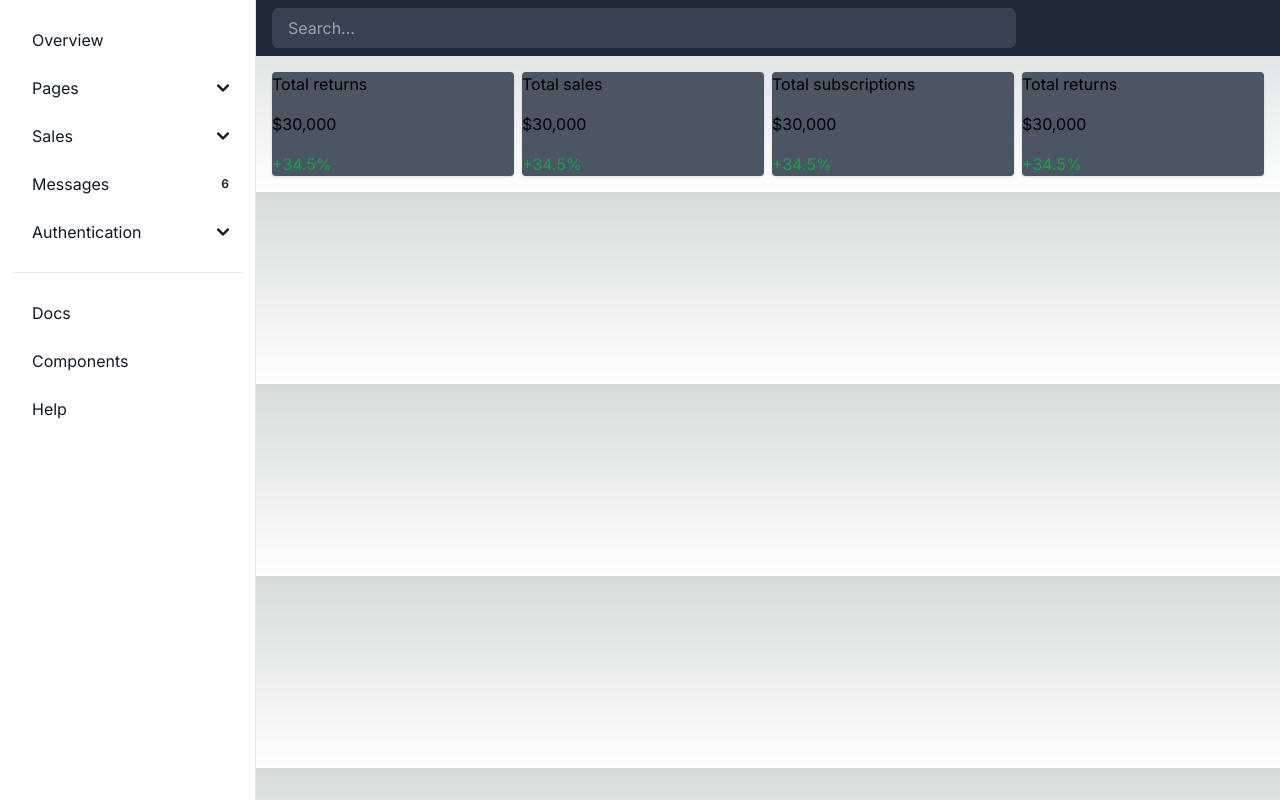
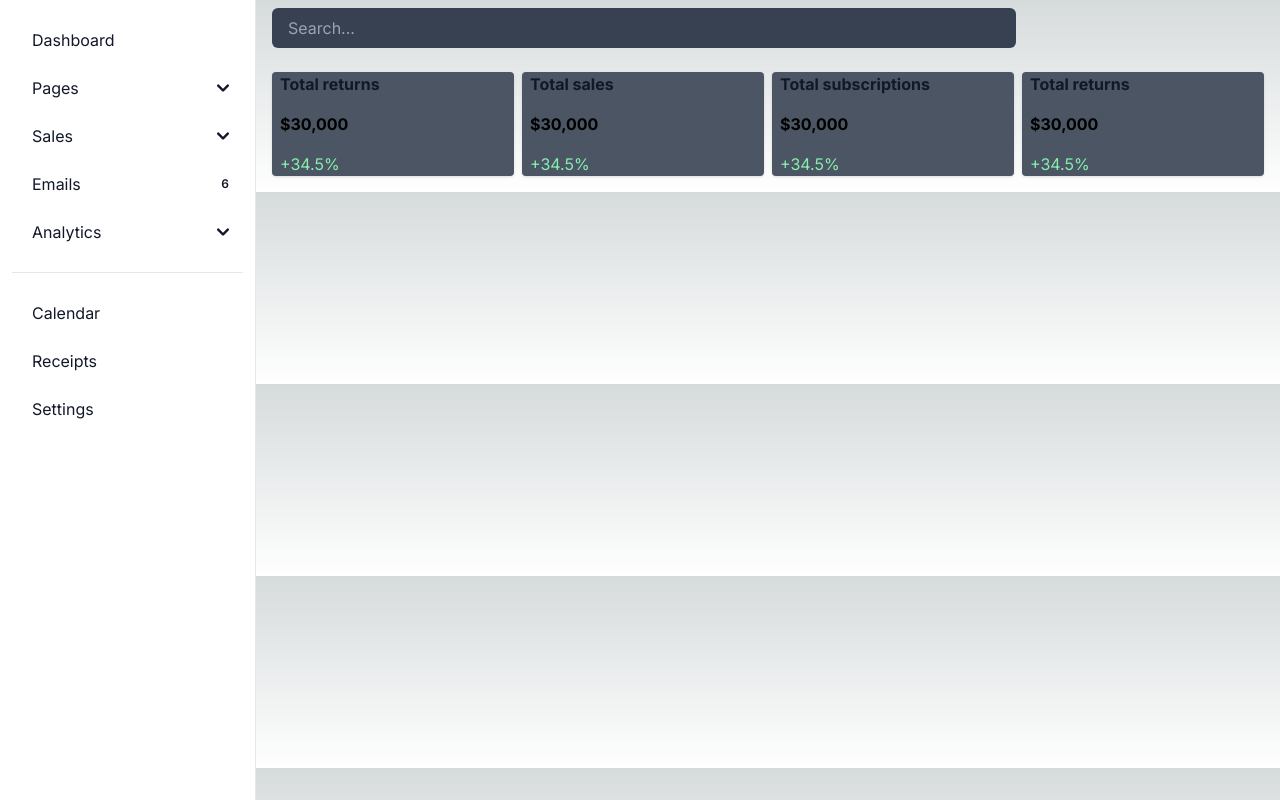
Before and after one commit to Mich45/admin-dashboard, a Next.js app: page / in a window 1280 px wide. Built offline with nearby package versions, Linux system fonts and the light colour scheme.

Commit message:
update styles

```diff
--- a/src/components/Chart.js
+++ b/src/components/Chart.js
@@ -3,32 +3,32 @@ const Chart = () => {
     <>
     <section>
     <div className="flex m-4 gap-2">
-      <div className="flex-1 w-16  bg-gray-600 shadow rounded h-300px">
-        <div clasName="flex">
-        <p className="">Total returns</p>
-        <p className="py-4 ">$30,000 </p>
-        <p className="text-green-600">+34.5%</p>
+      <div className="flex-1 px-2 justify-center w-16 bg-gray-600 shadow rounded h-300px">
+        <div className="">
+        <p className="text-gray-900 font-bold">Total returns</p>
+        <p className="py-4 font-bold">$30,000 </p>
+        <p className="text-green-300">+34.5%</p>
         </div>
       </div>
-      <div className="flex-1 w-16 bg-gray-600 shadow rounded max-h-300px">
-      <div clasName="flex">
-        <p className="">Total sales</p>
-        <p className="py-4 ">$30,000 </p>
-        <p className="text-green-600">+34.5%</p>
+      <div className="flex-1 px-2 justify-center w-16 bg-gray-600 shadow rounded max-h-300px">
+      <div className="">
+        <p className="text-gray-900 font-bold">Total sales</p>
+        <p className="py-4 font-bold">$30,000 </p>
+        <p className="text-green-300">+34.5%</p>
         </div>
       </div>
-      <div className="flex-1 w-16  bg-gray-600 shadow rounded max-h-300px">
-      <div clasName="flex">
-        <p className="">Total subscriptions</p>
-        <p className="py-4">$30,000 </p>
-        <p className="text-green-600">+34.5%</p>
+      <div className="flex-1 px-2 justify-center w-16  bg-gray-600 shadow rounded max-h-300px">
+      <div className="">
+        <p className="text-gray-900 font-bold">Total subscriptions</p>
+        <p className="py-4 font-bold">$30,000 </p>
+        <p className="text-green-300">+34.5%</p>
         </div>
       </div>
-      <div className="flex-1 w-16  bg-gray-600 shadow rounded h-300px">
-        <div clasName="flex">
-        <p className="">Total returns</p>
-        <p className="py-4 ">$30,000 </p>
-        <p className="text-green-600">+34.5%</p>
+      <div className="flex-1 px-2 justify-center w-16  bg-gray-600 shadow rounded h-300px">
+        <div className="">
+        <p className="text-gray-900 font-bold">Total returns</p>
+        <p className="py-4 font-bold ">$30,000 </p>
+        <p className="text-green-300">+34.5%</p>
         </div>
       </div>
     </div>
--- a/src/components/Navbar.js
+++ b/src/components/Navbar.js
@@ -1,7 +1,7 @@
 const Navbar = () => {
   return (
     <>
-      <nav className="flex justify-between items-center bg-gray-800 px-4 py-2">
+      <nav className="flex justify-between items-center px-4 py-2">
         <div className="flex-grow">
           <input
             type="text"
--- a/src/components/Sidebar.js
+++ b/src/components/Sidebar.js
@@ -6,7 +6,7 @@ const Sidebar = () => {
       <ul className="space-y-2">
           <li>
               <a href="#" className="flex items-center p-2 text-base font-normal text-gray-900 rounded-lg dark:text-white hover:bg-gray-100 dark:hover:bg-gray-700 group">
-                  <span className="ml-3">Overview</span>
+                  <span className="ml-3">Dashboard</span>
               </a>
           </li>
           <li>
@@ -23,7 +23,7 @@ const Sidebar = () => {
           </li>
           <li>
               <a href="#" className="flex items-center p-2 text-base font-normal text-gray-900 rounded-lg dark:text-white hover:bg-gray-100 dark:hover:bg-gray-700 group">
-                  <span className="flex-1 ml-3 whitespace-nowrap">Messages</span>
+                  <span className="flex-1 ml-3 whitespace-nowrap">Emails</span>
                   <span className="inline-flex justify-center items-center w-5 h-5 text-xs font-semibold rounded-full text-primary-800 bg-primary-100 dark:bg-primary-200 dark:text-primary-800">
                       6
                   </span>
@@ -31,7 +31,7 @@ const Sidebar = () => {
           </li>
           <li>
               <button type="button" className="flex items-center p-2 w-full text-base font-normal text-gray-900 rounded-lg transition duration-75 group hover:bg-gray-100 dark:text-white dark:hover:bg-gray-700" aria-controls="dropdown-authentication" data-collapse-toggle="dropdown-authentication">
-                  <span className="flex-1 ml-3 text-left whitespace-nowrap">Authentication</span>
+                  <span className="flex-1 ml-3 text-left whitespace-nowrap">Analytics</span>
                   <svg aria-hidden="true" className="w-6 h-6" fill="currentColor" viewBox="0 0 20 20" xmlns="http://www.w3.org/2000/svg"><path fill-rule="evenodd" d="M5.293 7.293a1 1 0 011.414 0L10 10.586l3.293-3.293a1 1 0 111.414 1.414l-4 4a1 1 0 01-1.414 0l-4-4a1 1 0 010-1.414z" clip-rule="evenodd"></path></svg>
               </button>
           </li>
@@ -39,17 +39,17 @@ const Sidebar = () => {
       <ul className="pt-5 mt-5 space-y-2 border-t border-gray-200 dark:border-gray-700">
           <li>
               <a href="#" className="flex items-center p-2 text-base font-normal text-gray-900 rounded-lg transition duration-75 hover:bg-gray-100 dark:hover:bg-gray-700 dark:text-white group">
-                  <span className="ml-3">Docs</span>
+                  <span className="ml-3">Calendar</span>
               </a>
           </li>
           <li>
               <a href="#" className="flex items-center p-2 text-base font-normal text-gray-900 rounded-lg transition duration-75 hover:bg-gray-100 dark:hover:bg-gray-700 dark:text-white group">
-                  <span className="ml-3">Components</span>
+                  <span className="ml-3">Receipts</span>
               </a>
           </li>
           <li>
               <a href="#" className="flex items-center p-2 text-base font-normal text-gray-900 rounded-lg transition duration-75 hover:bg-gray-100 dark:hover:bg-gray-700 dark:text-white group">
-                  <span className="ml-3">Help</span>
+                  <span className="ml-3">Settings</span>
               </a>
           </li>
       </ul>
```
